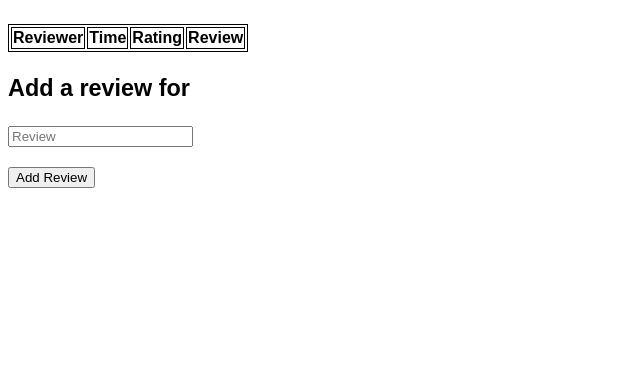
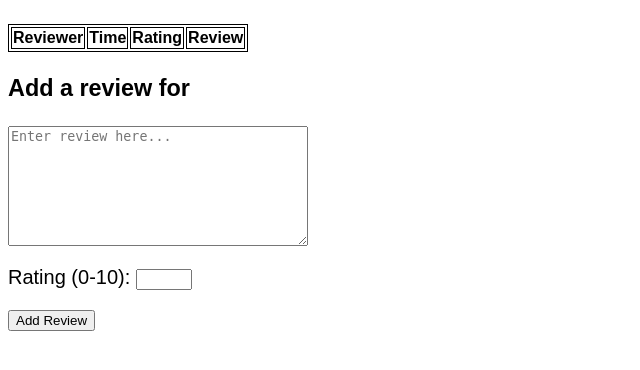
Before and after one commit to zhaosjason/fud, a Flask app: template templates/reviews.html in a window 1280 px wide. Shown: the part 102-472 px from the top of the page, without its empty margins (0-640 px from the left). Run offline with Flask 2, Linux system fonts and the light colour scheme; the template is opened without the code that fills it, so the values that code supplies are empty; parts of the project's set-up code (start-up, migrations or seed data) failed here and were passed over.

Commit message:
add review

```diff
--- a/server.py
+++ b/server.py
@@ -180,6 +180,22 @@ def user():
   context = dict(data = names, uname = uname)
   return render_template('user.html', **context)
 
+@app.route('/add_review', methods=['POST'])
+def add_review():
+  comment = request.form['comment']
+  rating = request.form['rating']
+  print comment
+  print rating
+  # first_name = request.form['first_name']
+  # last_name = request.form['last_name']
+  # dob = request.form['dob']
+  # cursor = g.conn.execute("SELECT * FROM users WHERE users.email=%s", email)
+  # if cursor.rowcount:
+  #   return redirect('/login?m=2')
+  # g.conn.execute('INSERT INTO users VALUES (%s, %s, %s, %s, DATE%s)', email, first_name, last_name, password, dob);
+  # session['user'] = email
+  return redirect('/')
+
 @app.route('/noresults')
 @login_required
 def noresults():
@@ -215,22 +231,17 @@ def results():
 
   zipcode = request.args['inputZip']
   cuisine = request.args['inputCuisine']
-  results = [cuisine, zipcode]
 
   cursor = g.conn.execute("SELECT m.menu_item_id, m.menu_name, r.restaurant_id, r.restaurant_name, avg(p.rating) as avg from menu_items as m, restaurants as r, served_at as s, located_at as l, address as a, reviews as p, rate as q, belongs_to as b where a.zipcode=%s and b.cuisine_name=%s and b.menu_item_id=m.menu_item_id and a.address_id=l.address_id and l.restaurant_id=r.restaurant_id and r.restaurant_id=s.restaurant_id and s.menu_item_id=m.menu_item_id and m.menu_item_id=q.menu_item_id and q.review_id=p.review_id group by m.menu_item_id, m.menu_name, r.restaurant_id, r.restaurant_name order by avg DESC", cuisine, zipcode)
 
-  if cursor.rowcount == 0:
-    cursor.close()
-    return redirect('/noresults')
-
   for result in cursor:
-    temp = [result[0], result[1], result[2], result[3], result[4]]
-    temp[2] = '{0:.2f}'.format(temp[2]) + ' / 10'
-    results.append(temp)
-
+    avg = '{0:.2f}'.format(result[4]) + ' / 10'
+    results.append((result[0], result[1], result[2], result[3], avg))
   cursor.close()
 
-  context = dict(data = results)
+
+
+  context = dict(data = results, cuisine = cuisine, zipcode = zipcode)
   return render_template('results.html', **context)
 
 @app.route('/login_user', methods=['POST'])
--- a/templates/reviews.html
+++ b/templates/reviews.html
@@ -6,6 +6,10 @@
     }
     table, th, td {
       border: 1px solid black;
+    }
+    #comment {
+      width: 300px;
+      height: 120px;
     }
   </style>
 
@@ -34,9 +38,10 @@
 
   <h3>Add a review for {{mname}}</h3>
   <form method="POST" action="/add_review">
-    <p>
-      <input placeholder="Review" type="text" name="review" required>
-    </p>
+    <div>
+      <textarea placeholder="Enter review here..." name="comment" id="comment"></textarea>
+    </div>
+    <p>Rating (0-10): <input type="number" name="rating" min="0" max="10" required></p>
     <p><input type="submit" value="Add Review"></p>
   </form>
 </body>
```
Also changed, not shown: templates/results.html (+5 -5 lines).
